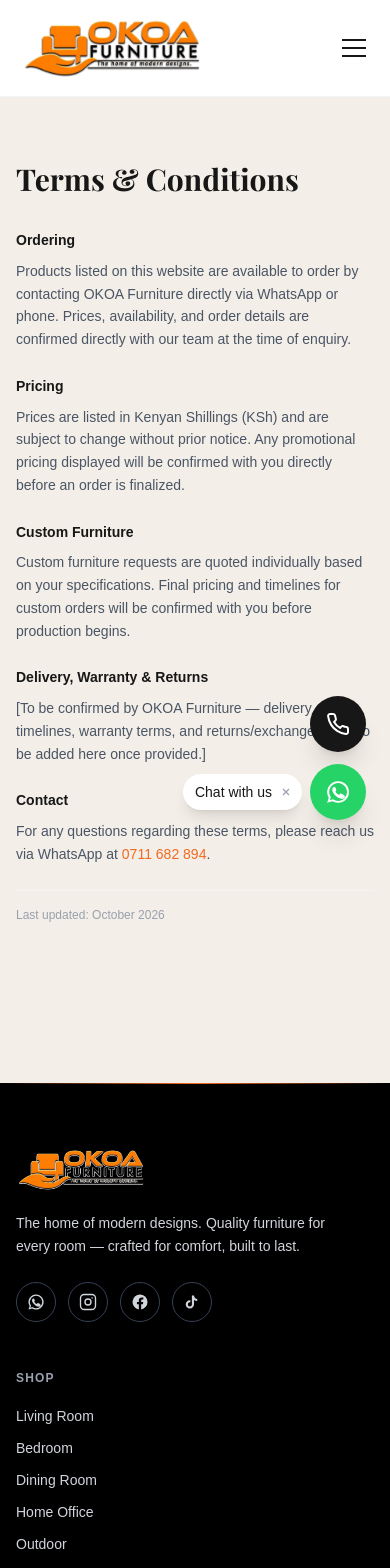
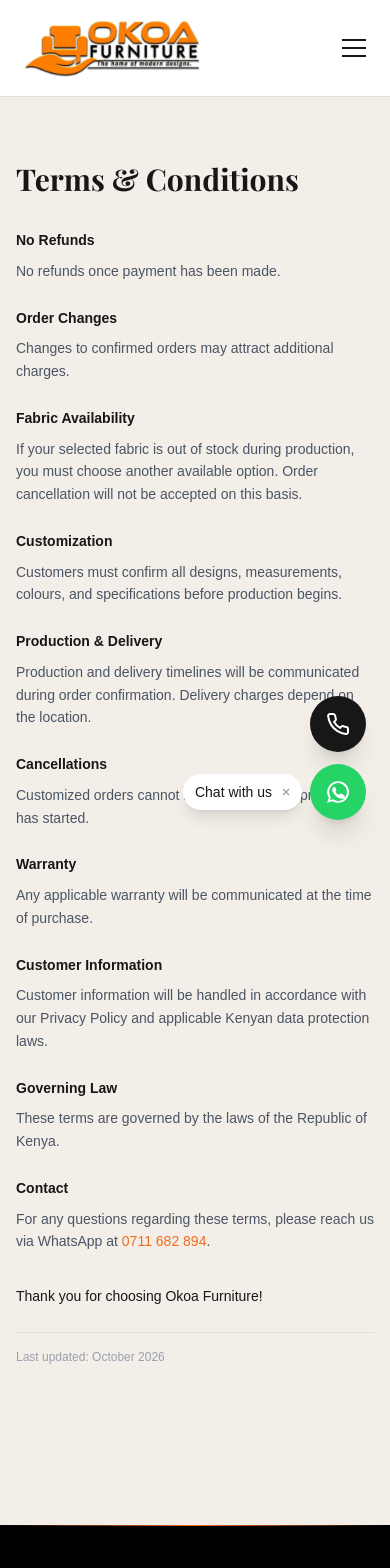
Before and after one commit to aronmuiyionko57-beep/okoa-furniture, a Next.js app: page /terms in a window 390 px wide. Shown: the top 1568 px of the page. Built offline with nearby package versions, Linux system fonts and the light colour scheme; a web font is replaced by a local one.

Commit message:
Finish warm-ivory design token rollout for full visual consistency

```diff
--- a/app/[room]/loading.tsx
+++ b/app/[room]/loading.tsx
@@ -2,8 +2,8 @@
   return (
     <main>
       <section className="bg-okoa-dark py-16 px-4 text-center">
-        <div className="h-3 w-40 bg-white/10 rounded mx-auto mb-4 animate-pulse" />
-        <div className="h-8 w-56 bg-white/10 rounded mx-auto animate-pulse" />
+        <div className="h-3 w-40 bg-okoa-white/10 rounded mx-auto mb-4 animate-pulse" />
+        <div className="h-8 w-56 bg-okoa-white/10 rounded mx-auto animate-pulse" />
       </section>
 
       <div className="max-w-7xl mx-auto px-4 py-16">
--- a/app/privacy-policy/page.tsx
+++ b/app/privacy-policy/page.tsx
@@ -71,7 +71,7 @@
           </p>
         </div>
 
-        <p className="text-xs text-gray-400 pt-4 border-t border-gray-100">
+        <p className="text-xs text-gray-400 pt-4 border-t border-okoa-border">
           Last updated: October 2026
         </p>
       </div>
--- a/app/product/[slug]/page.tsx
+++ b/app/product/[slug]/page.tsx
@@ -200,7 +200,7 @@
           </p>
 
           {(product.dimensions || product.material) && (
-            <div className="mb-8 border-t border-gray-100 pt-6 space-y-3 text-sm">
+            <div className="mb-8 border-t border-okoa-border pt-6 space-y-3 text-sm">
               {product.dimensions && (
                 <div className="flex gap-2">
                   <span className="font-semibold text-okoa-dark uppercase tracking-wide text-xs w-24 shrink-0 pt-0.5">
@@ -260,9 +260,9 @@
                   <Link
                     key={item.id}
                     href={`/product/${item.slug}`}
-                    className="group bg-white rounded-lg overflow-hidden border border-gray-200 hover:shadow-lg transition-shadow duration-300"
+                    className="group bg-okoa-white rounded-lg overflow-hidden border border-okoa-border hover:shadow-lg transition-shadow duration-300"
                   >
-                    <div className="relative aspect-square bg-white overflow-hidden">
+                    <div className="relative aspect-square bg-okoa-white overflow-hidden">
                       {itemOnSale && (
                         <span className="absolute top-2 right-2 z-10 bg-okoa-orange text-white text-[10px] font-bold uppercase tracking-wide px-2 py-1 rounded-full">
                           Offer {itemDiscount}%
--- a/app/terms/page.tsx
+++ b/app/terms/page.tsx
@@ -14,44 +14,72 @@
 
       <div className="space-y-6 text-gray-600 text-sm leading-relaxed">
         <div>
-          <h2 className="text-okoa-dark font-semibold mb-2">Ordering</h2>
+          <h2 className="text-okoa-dark font-semibold mb-2">No Refunds</h2>
+          <p>No refunds once payment has been made.</p>
+        </div>
+
+        <div>
+          <h2 className="text-okoa-dark font-semibold mb-2">Order Changes</h2>
+          <p>Changes to confirmed orders may attract additional charges.</p>
+        </div>
+
+        <div>
+          <h2 className="text-okoa-dark font-semibold mb-2">
+            Fabric Availability
+          </h2>
           <p>
-            Products listed on this website are available to order by
-            contacting OKOA Furniture directly via WhatsApp or phone.
-            Prices, availability, and order details are confirmed directly
-            with our team at the time of enquiry.
+            If your selected fabric is out of stock during production, you
+            must choose another available option. Order cancellation will
+            not be accepted on this basis.
           </p>
         </div>
 
         <div>
-          <h2 className="text-okoa-dark font-semibold mb-2">Pricing</h2>
+          <h2 className="text-okoa-dark font-semibold mb-2">Customization</h2>
           <p>
-            Prices are listed in Kenyan Shillings (KSh) and are subject to
-            change without prior notice. Any promotional pricing displayed
-            will be confirmed with you directly before an order is finalized.
+            Customers must confirm all designs, measurements, colours, and
+            specifications before production begins.
           </p>
         </div>
 
         <div>
           <h2 className="text-okoa-dark font-semibold mb-2">
-            Custom Furniture
+            Production &amp; Delivery
           </h2>
           <p>
-            Custom furniture requests are quoted individually based on your
-            specifications. Final pricing and timelines for custom orders
-            will be confirmed with you before production begins.
+            Production and delivery timelines will be communicated during
+            order confirmation. Delivery charges depend on the location.
+          </p>
+        </div>
+
+        <div>
+          <h2 className="text-okoa-dark font-semibold mb-2">Cancellations</h2>
+          <p>
+            Customized orders cannot be cancelled once production has
+            started.
+          </p>
+        </div>
+
+        <div>
+          <h2 className="text-okoa-dark font-semibold mb-2">Warranty</h2>
+          <p>Any applicable warranty will be communicated at the time of purchase.</p>
+        </div>
+
+        <div>
+          <h2 className="text-okoa-dark font-semibold mb-2">
+            Customer Information
+          </h2>
+          <p>
+            Customer information will be handled in accordance with our
+            Privacy Policy and applicable Kenyan data protection laws.
           </p>
         </div>
 
         <div>
           <h2 className="text-okoa-dark font-semibold mb-2">
-            Delivery, Warranty &amp; Returns
+            Governing Law
           </h2>
-          <p>
-            [To be confirmed by OKOA Furniture — delivery areas, timelines,
-            warranty terms, and returns/exchange policy to be added here
-            once provided.]
-          </p>
+          <p>These terms are governed by the laws of the Republic of Kenya.</p>
         </div>
 
         <div>
@@ -69,7 +97,11 @@
           </p>
         </div>
 
-        <p className="text-xs text-gray-400 pt-4 border-t border-gray-100">
+        <p className="text-okoa-dark font-medium pt-2">
+          Thank you for choosing Okoa Furniture!
+        </p>
+
+        <p className="text-xs text-gray-400 pt-4 border-t border-okoa-border">
           Last updated: October 2026
         </p>
       </div>
--- a/components/FloatingContact.tsx
+++ b/components/FloatingContact.tsx
@@ -47,7 +47,7 @@
 
       <div className="relative flex items-center gap-2">
         {showLabel && (
-          <div className="flex items-center gap-1.5 bg-white text-okoa-dark text-sm font-medium pl-3 pr-2 py-2 rounded-full shadow-lg animate-in fade-in slide-in-from-right-2 duration-500">
+          <div className="flex items-center gap-1.5 bg-okoa-white text-okoa-dark text-sm font-medium pl-3 pr-2 py-2 rounded-full shadow-lg animate-in fade-in slide-in-from-right-2 duration-500">
             <span>Chat with us</span>
             <button
               onClick={() => setShowLabel(false)}
--- a/components/Header.tsx
+++ b/components/Header.tsx
@@ -13,7 +13,7 @@
   const [mobileRoomOpen, setMobileRoomOpen] = useState<string | null>(null);
 
   return (
-    <header className="bg-white border-b border-gray-100 sticky top-0 z-50">
+    <header className="bg-okoa-white border-b border-okoa-border sticky top-0 z-50">
       <div className="max-w-7xl mx-auto px-4 flex items-center justify-between h-24">
         <Link href="/" className="flex items-center h-24" onClick={() => setMobileOpen(false)}>
           <div className="relative w-48 h-16">
@@ -46,7 +46,7 @@
               </Link>
 
               {room.subcategories.length > 0 && openRoom === room.slug && (
-                <div className="absolute top-full left-1/2 -translate-x-1/2 bg-white shadow-xl rounded-lg py-4 min-w-[240px] border-t-2 border-okoa-orange">
+                <div className="absolute top-full left-1/2 -translate-x-1/2 bg-okoa-white shadow-xl rounded-lg py-4 min-w-[240px] border-t-2 border-okoa-orange">
                   {room.subcategories.map((sub) => (
                     <Link
                       key={sub.slug}
@@ -89,9 +89,9 @@
 
       {/* Mobile menu panel */}
       {mobileOpen && (
-        <div id="mobile-menu-panel" className="lg:hidden border-t border-gray-100 bg-white">
+        <div id="mobile-menu-panel" className="lg:hidden border-t border-okoa-border bg-okoa-white">
           {rooms.map((room) => (
-            <div key={room.slug} className="border-b border-gray-100">
+            <div key={room.slug} className="border-b border-okoa-border">
               <div className="flex items-center justify-between px-4 py-3">
                 <Link
                   href={`/${room.slug}`}
--- a/components/HeroCarousel.tsx
+++ b/components/HeroCarousel.tsx
@@ -61,7 +61,7 @@
             <div className="flex flex-col sm:flex-row gap-4 justify-center">
               <a
                 href="#shop-by-room"
-                className="inline-block bg-okoa-orange text-white px-8 py-4 rounded-md font-semibold uppercase text-sm tracking-widest hover:bg-white hover:text-okoa-dark transition-colors duration-300"
+                className="inline-block bg-okoa-orange text-white px-8 py-4 rounded-md font-semibold uppercase text-sm tracking-widest hover:bg-okoa-white hover:text-okoa-dark transition-colors duration-300"
               >
                 Shop by Room
               </a>
--- a/components/SearchBar.tsx
+++ b/components/SearchBar.tsx
@@ -63,7 +63,7 @@
       <button
         onClick={() => setOpen(true)}
         aria-label="Search products"
-        className="flex items-center gap-2 text-gray-400 hover:border-okoa-orange hover:text-okoa-dark border border-gray-200 rounded-full px-4 py-2 text-sm transition-colors"
+        className="flex items-center gap-2 text-gray-400 hover:border-okoa-orange hover:text-okoa-dark border border-okoa-border rounded-full px-4 py-2 text-sm transition-colors"
       >
         <SearchIcon />
         <span className="hidden xl:inline">Search furniture...</span>
@@ -76,8 +76,8 @@
           aria-modal="true"
           aria-label="Search products"
         >
-          <div className="bg-white rounded-lg shadow-2xl w-full max-w-xl overflow-hidden">
-            <div className="flex items-center gap-3 border-b border-gray-100 px-4 py-3">
+          <div className="bg-okoa-white rounded-lg shadow-2xl w-full max-w-xl overflow-hidden">
+            <div className="flex items-center gap-3 border-b border-okoa-border px-4 py-3">
               <SearchIcon />
               <input
                 ref={inputRef}
```
Also changed, not shown: app/[room]/[subcategory]/loading.tsx (+4 -4 lines), app/custom-furniture/page.tsx (+4 -4 lines), app/page.tsx (+4 -4 lines).
